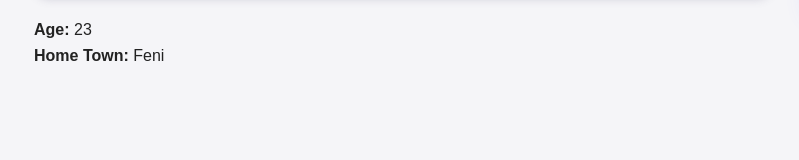
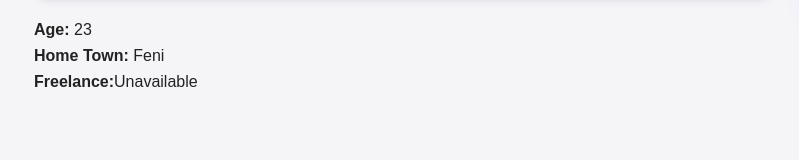
Before and after one commit to Water-Pot/Portfolio, a plain HTML site: page index.html in a window 1280 px wide. Shown: the part 917-1077 px from the top of the page, 106-905 px from the left. Drawn offline with Linux system fonts and the light colour scheme.

Commit message:
HTML & CSS

```diff
--- a/index.html
+++ b/index.html
@@ -82,7 +82,7 @@
             <!-- <li><strong>Phone:</strong> 01889-278110</li> -->
             <li><strong>Age:</strong> 23</li>
             <li><strong>Home Town:</strong> Feni</li>
-            <!-- <li><strong>Freelance:</strong> Currently Unavailable</li> -->
+            <li><strong>Freelance:</strong>Unavailable</li>
           </ul>
 
         </div>
```
